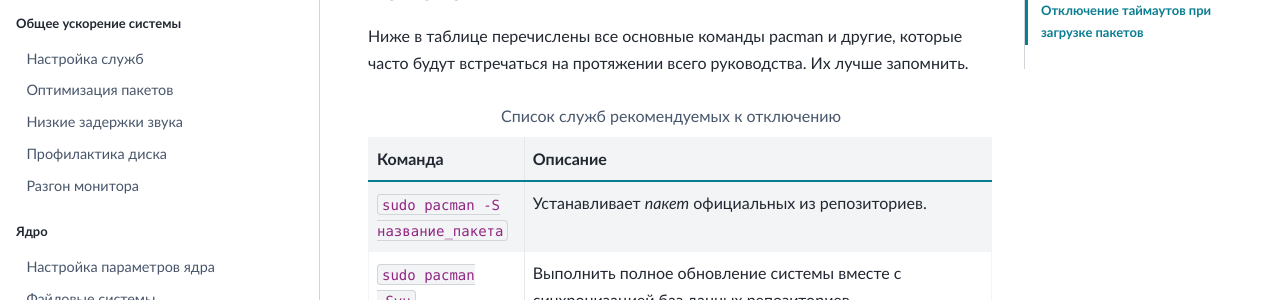
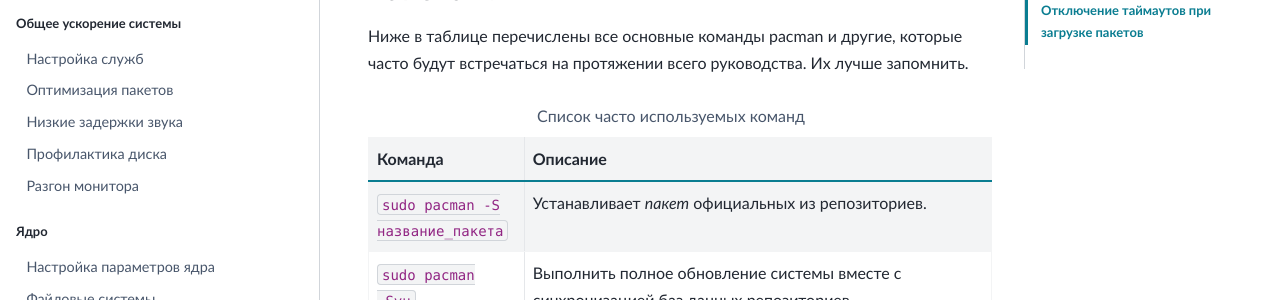
Before and after one commit to ventureoo/ARU, a Sphinx documentation site: the page built from docs/source/pacman.rst, in a window 1280 px wide and 900 px high. Shown: the part 299-599 px from the top of the window. Built offline with Sphinx 7.4.7 and the PyData theme 0.15.4, drawn with Linux system fonts in a browser that asks for light colours.

Commit message:
first-steps/pacman: Fix copy-paste mistake
Signed-off-by: Vasiliy Stelmachenok <ventureo@cachyos.org>

```diff
--- a/docs/source/pacman.rst
+++ b/docs/source/pacman.rst
@@ -24,7 +24,7 @@
 которые часто будут встречаться на протяжении всего руководства. Их
 лучше запомнить.
 
-.. list-table:: Список служб рекомендуемых к отключению
+.. list-table:: Список часто используемых команд
    :widths: 25 75
    :header-rows: 1
 
```
